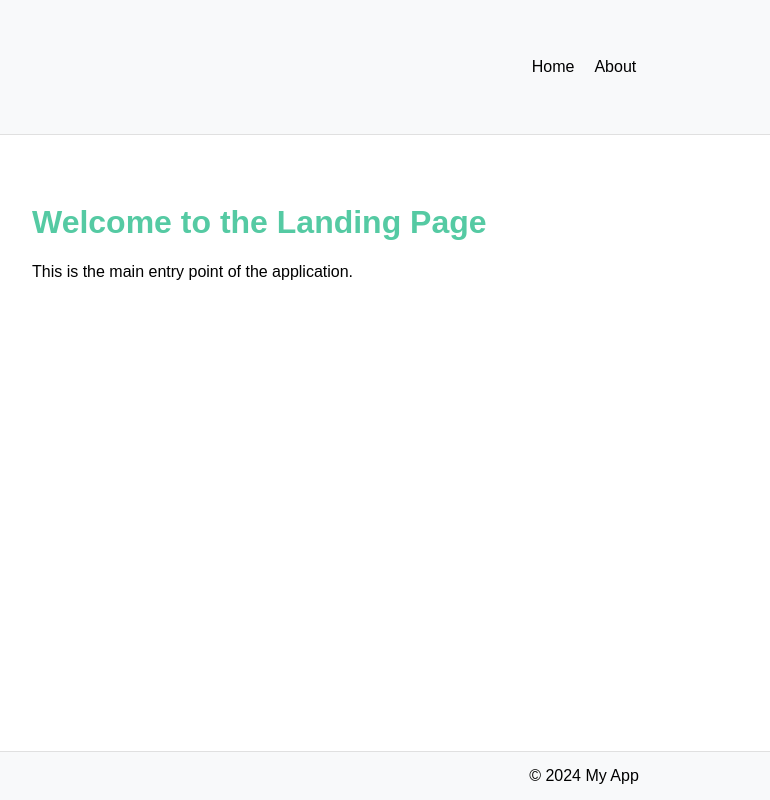
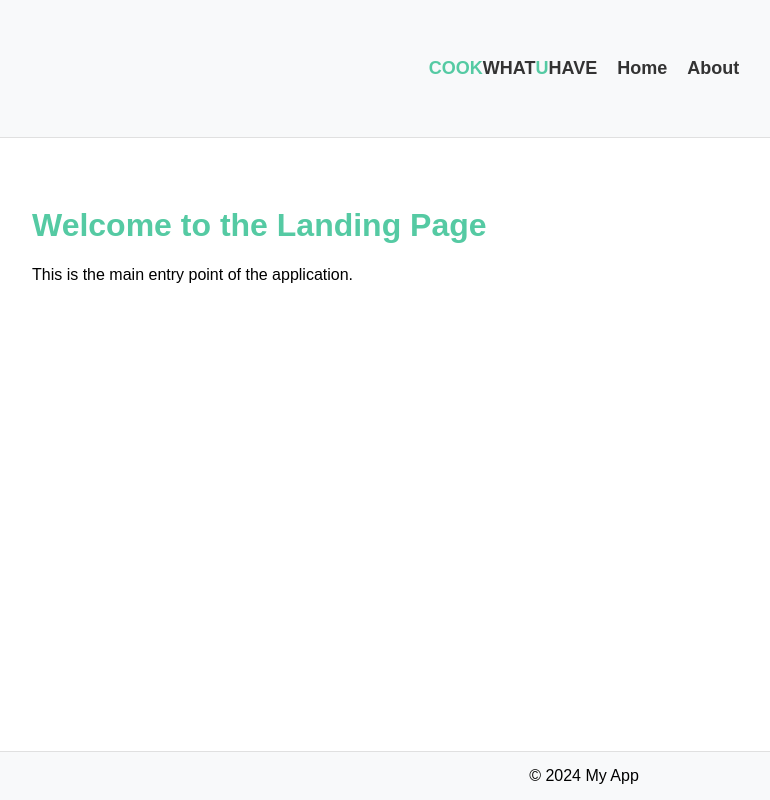
Before and after one commit to Gabriel-sorour/graduation-recipe-project, a React (Vite) app: page / in a window 1280 px wide. Shown: the whole page, without its empty margins (56-826 px from the left). Built offline with nearby package versions, Linux system fonts and the light colour scheme.

Commit message:
Add Link to the Landing page and update header styling

```diff
--- a/src/components/Header.jsx
+++ b/src/components/Header.jsx
@@ -5,6 +5,9 @@ function Header() {
   return (
     <header className='app-header container'>
       <ul className='nav-links'>
+        <Link to="/"><li>
+          <span>COOK</span>WHAT<span>U</span>HAVE
+        </li></Link>
         <Link to="/Home"><li>Home</li></Link>
         <Link to="/about"><li>About</li></Link>
       </ul>
--- a/src/styles/Header.css
+++ b/src/styles/Header.css
@@ -11,3 +11,18 @@
   margin: 0;
   justify-content: center;
 }
+
+.app-header ul li {
+  font-size: 18px;
+  font-weight: bold;
+  color: #333;
+}
+
+.app-header ul li span {
+  color: rgb(85, 202, 163);
+}
+
+.app-header ul li:hover {
+  color: rgb(85, 202, 163);
+  cursor: pointer;
+}
```
